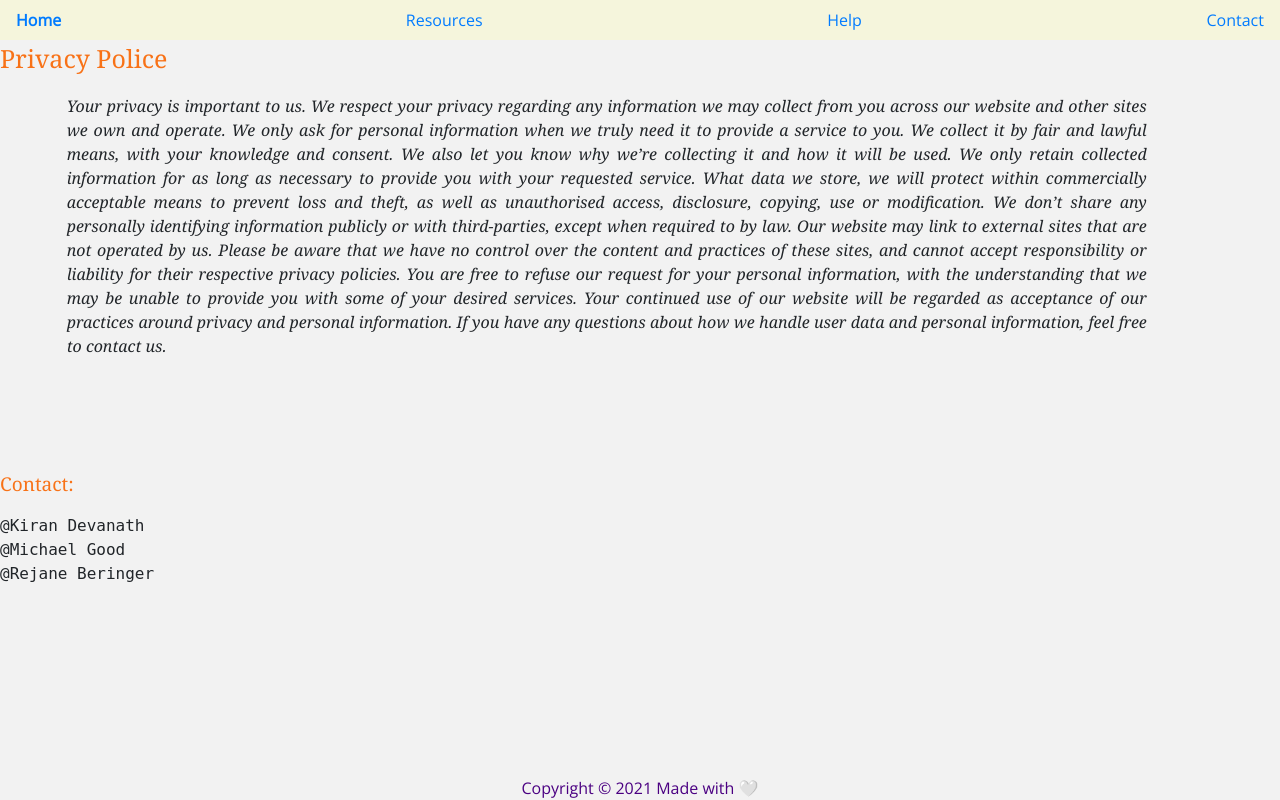
After one commit to SEdgar97/Where-Should-I-Live, a Flask app: page /contact in a window 1280 px wide. The commit adds this page. Run offline with Flask 2, Linux system fonts and the light colour scheme; parts of the project's set-up code (start-up, migrations or seed data) failed here and were passed over; some libraries are stand-ins or nearby versions.

```diff
--- a/Resources/property_prices_db.csv
+++ b/Resources/property_prices_db.csv
@@ -6,7 +6,7 @@ city_id,city_name,ranking,gross_rental_yield_outside_of_centre,price_to_rent_rat
 11992,"San Mateo, CA",203,5.732654552614911,17.443925686117904,10.130144071859666,1.323437366356621,75.56081046381263,27.730751805808264,3.6061049011680524
 3455,"New York, NY",208,5.421913579946898,18.443672796603188,9.963242425837237,1.4071963427018137,71.06328872913373,22.22602245643192,4.499230584150756
 3419,"Fremont, CA",232,6.467492620758199,15.461942651320223,9.491250284409862,1.4856348733008482,67.31129014077035,30.461951459841387,3.28278377476348
-10672,"Sunnyvale, CA",251,4.8990025425513295,20.412318452874583,9.106635555952622,1.453448911311472,68.80186790313,27.50300802205833,3.63596592488344
+10672,"Sunnyvale, CA",250,4.8990025425513295,20.412318452874583,9.106635555952622,1.453448911311472,68.80186790313,27.50300802205833,3.63596592488344
 3400,"Boston, MA",264,6.830264256237034,14.640721976266923,8.857753047816656,1.5808470213346828,63.2572277079484,21.634684221033233,4.6222075154108335
 3427,"Honolulu, HI",269,6.571124551261656,15.218095353374483,8.768360240800426,1.5714975344477138,63.633571041614104,18.303669334298807,5.463385410520523
 9798,"Berkeley, CA",276,8.126867790870165,12.304863641603887,8.611612971040556,1.5572199269803737,64.21700510467481,18.28540238423802,5.468843282672292
--- a/server.py
+++ b/server.py
@@ -10,6 +10,10 @@ qol = db.Database_QOL()
 @app.route('/')
 def hello():
     return render_template('index.html')
+
+@app.route('/contact')
+def contact():
+    return render_template('contact.html')
 
 
 @app.route('/signUpUser', methods=['POST'])
--- /dev/null
+++ b/templates/contact.html
@@ -0,0 +1,69 @@
+<!DOCTYPE html>
+<html>
+
+<head>
+
+  <meta name="viewport" content="width=device-width, initial-scale=1, charset=UTF-8">
+  <title></title>
+  <link rel="stylesheet" href="https://maxcdn.bootstrapcdn.com/bootstrap/4.5.2/css/bootstrap.min.css">
+  <script src="https://ajax.googleapis.com/ajax/libs/jquery/3.5.1/jquery.min.js"></script>
+  <script src="https://cdnjs.cloudflare.com/ajax/libs/popper.js/1.16.0/umd/popper.min.js"></script>
+  <script src="https://maxcdn.bootstrapcdn.com/bootstrap/4.5.2/js/bootstrap.min.js"></script>
+  <link rel="stylesheet" href="/static/css/style.css">
+
+
+
+</head>
+
+<body>
+
+	<div id="page-wrap">
+
+
+		<div class="navbar" style="background-color:beige;">
+  <a class="active" href="/"><i class="fa fa-fw fa-Home"></i> Home</a>
+  <a href="#"><i class="fa fa-fw fa-Resources"></i> Resources</a>
+  <a href="#"><i class="fa fa-fw fa-Help"></i> Help</a>
+  <a href="/contact"><i class="fa fa-fw fa-Contact"></i> Contact</a>
+	</div>
+
+
+		<section id="main-content">
+		<div id="guts">
+		<p style="font-family:georgia,garamond,serif;font-size:25px;color:#F87217;font-style:bold;">
+		Privacy Police
+		</p>
+
+		<p style="font-family:georgia,garamond,serif;font-size:16px;font-style:italic;padding-left:50pt;padding-right: 100pt;text-align:justify">
+		Your privacy is important to us. We respect your privacy regarding any information we may collect from you across our website and other sites we own and operate. We only ask
+		for personal information when we truly need it to provide a service to you. We collect it by fair and lawful means, with your knowledge and consent. We also let you know why
+		we’re collecting it and how it will be used. We only retain collected information for as long as necessary to provide you with your requested service. What data we store, we
+		will protect within commercially acceptable means to prevent loss and theft, as well as unauthorised access, disclosure, copying, use or modification. We don’t share any
+		personally identifying information publicly or with third-parties, except when required to by law. Our website may link to external sites that are not operated by us. Please
+		be aware that we have no control over the content and practices of these sites, and cannot accept responsibility or liability for their respective privacy policies. You are
+		free to refuse our request for your personal information, with the understanding that we may be unable to provide you with some of your desired services. Your continued use
+		of our website will be regarded as acceptance of our practices around privacy and personal information. If you have any questions about how we handle user data and personal
+		information, feel free to contact us.</p> <br><br><br><br>
+
+		<p style="font-family:georgia,garamond,serif;font-size:19px;color:#F87217;font-style:bold;">
+		Contact:
+		</p>
+		<p style="font-family:Monospace;font-size:16px;">
+
+		@Kiran Devanath<br>
+		@Michael Good<br>
+		@Rejane Beringer
+		</p>
+
+		</div>
+		</section>
+
+
+<div class="footer" style= "position: fixed;bottom: 0;left: 0; width: 100%;color: indigo;text-align:center";>
+  Copyright &copy; 2021 Made with 🤍
+</div>
+
+
+</body>
+
+</html>
```
Also changed, not shown: templates/about.html (added, +57 -0 lines), templates/index.html (+13 -3 lines).
